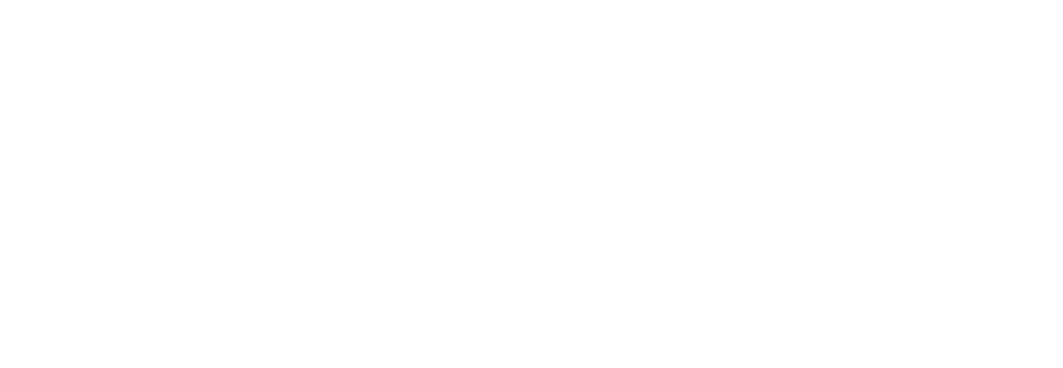
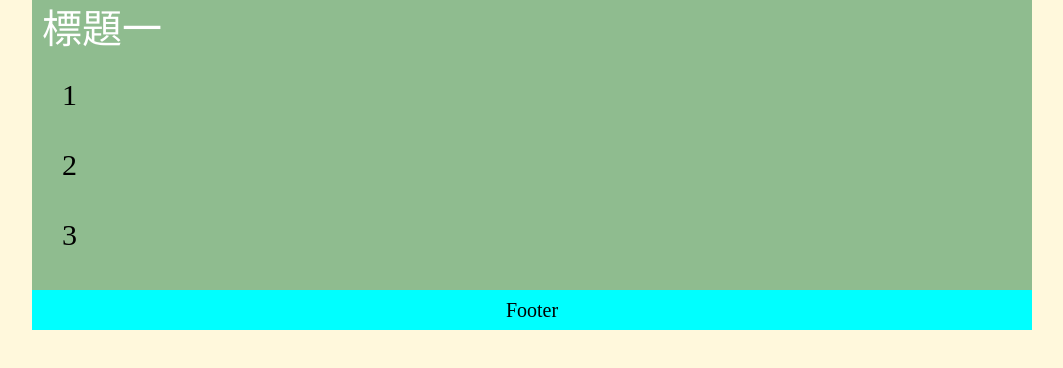
Before and after one commit to YenChenWang/HTMLProject-Ray, a plain HTML site: page index.html in a window 1280 px wide. Shown: the whole page, without its empty margins (108-1171 px from the left). Drawn offline with Linux system fonts and the light colour scheme.

Commit message:
add scss folder and css file

```diff
--- a/index.html
+++ b/index.html
@@ -6,10 +6,25 @@
     <meta http-equiv="X-UA-Compatible" content="IE=edge">
     <meta name="viewport" content="width=device-width, initial-scale=1.0">
     <title>Document</title>
+    <link rel="stylesheet" href="scss/style.css">
 </head>
 
 <body>
-
+    <div class="container">
+        <div class="header">
+            <h1>標題一</h1>
+        </div>
+        <div class="content">
+            <ul>
+                <li class="type">1</li>
+                <li class="type">2</li>
+                <li class="type">3</li>
+            </ul>
+        </div>
+        <div class="footer">
+            <p>Footer</p>
+        </div>
+    </div>
 </body>
 
 </html>
--- /dev/null
+++ b/scss/style.scss
@@ -0,0 +1,97 @@
+/* http://meyerweb.com/eric/tools/css/reset/
+   v2.0 | 20110126
+   License: none (public domain)
+*/
+
+html, body, div, span, applet, object, iframe,
+h1, h2, h3, h4, h5, h6, p, blockquote, pre,
+a, abbr, acronym, address, big, cite, code,
+del, dfn, em, img, ins, kbd, q, s, samp,
+small, strike, strong, sub, sup, tt, var,
+b, u, i, center,
+dl, dt, dd, ol, ul, li,
+fieldset, form, label, legend,
+table, caption, tbody, tfoot, thead, tr, th, td,
+article, aside, canvas, details, embed,
+figure, figcaption, footer, header, hgroup,
+menu, nav, output, ruby, section, summary,
+time, mark, audio, video {
+	margin: 0;
+	padding: 0;
+	border: 0;
+	font-size: 100%;
+	font: inherit;
+	vertical-align: baseline;
+}
+/* HTML5 display-role reset for older browsers */
+article, aside, details, figcaption, figure,
+footer, header, hgroup, menu, nav, section {
+	display: block;
+}
+body {
+	line-height: 1;
+}
+ol, ul {
+	list-style: none;
+}
+blockquote, q {
+	quotes: none;
+}
+blockquote:before, blockquote:after,
+q:before, q:after {
+	content: '';
+	content: none;
+}
+table {
+    border-collapse: collapse;
+	border-spacing: 0;
+}
+
+/* *{
+    outline: auto;
+} */
+
+/* 讓圖片跟著螢幕寬度變更大小 */
+img{
+    min-width: 100%;
+    height: auto;
+}
+
+*, *::before, *::after{
+	box-sizing: border-box;
+}
+
+body{
+    background-color:cornsilk;
+}
+
+.container{
+    margin: 0 auto;
+    width: 1000px;
+    background-color:darkseagreen;
+    .header{
+        h1{
+            font-size: 40px;
+            color: white;
+            margin-left: 10px;
+            padding-top: 10px;
+            margin-bottom: 30px;
+        }
+    }
+    .content{
+        .type{
+            font-size: 30px;
+            margin-left: 30px;
+            margin-bottom: 40px;
+        }
+    }
+    .footer{
+        margin: 0 auto;
+        font-size: 20px;
+        background-color:aqua;
+        text-align: center;
+        padding-top: 10px;
+        padding-bottom: 10px;
+    }
+
+}
```
Also changed, not shown: scss/style.css (added), 1 other file.
